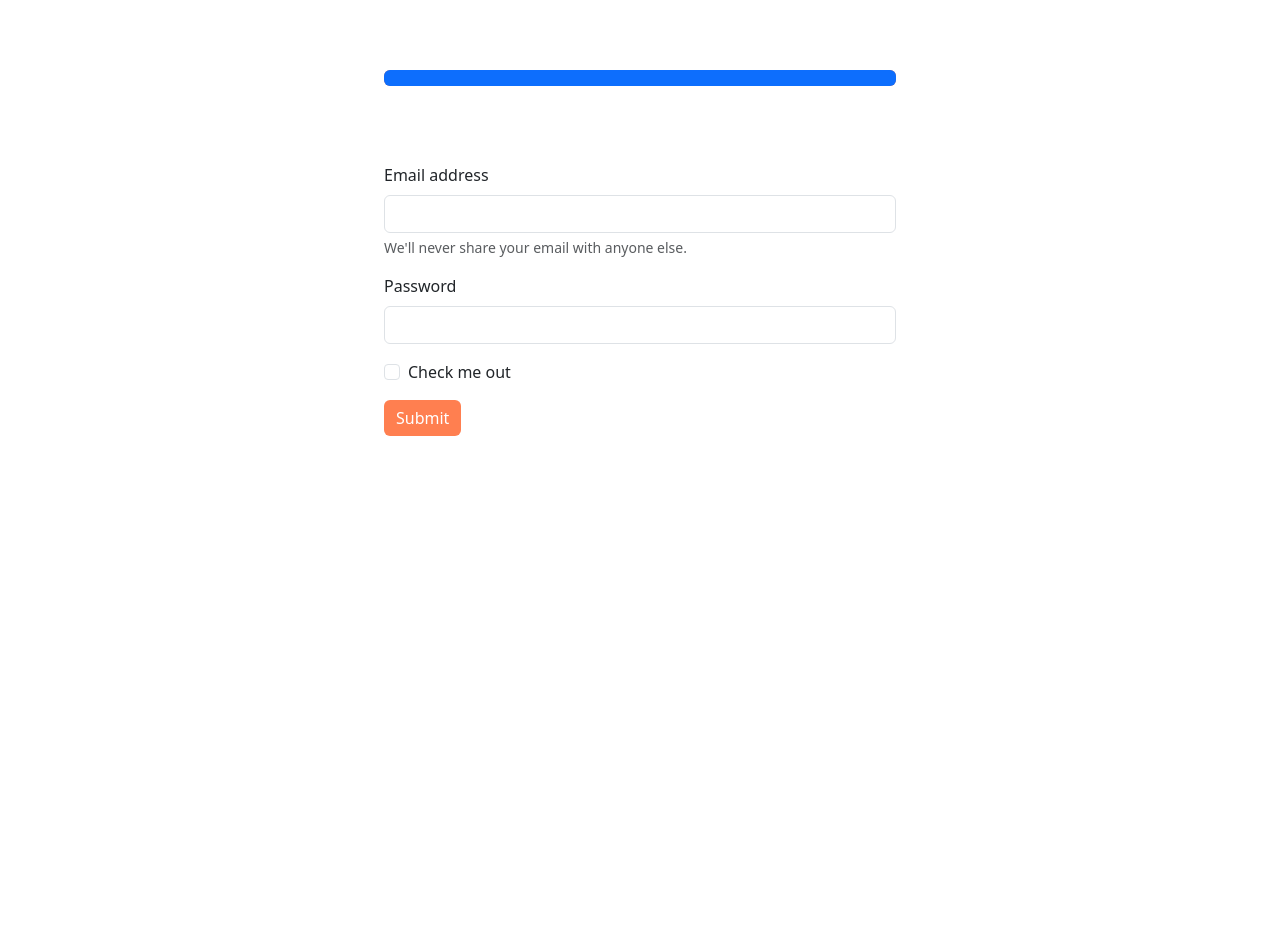
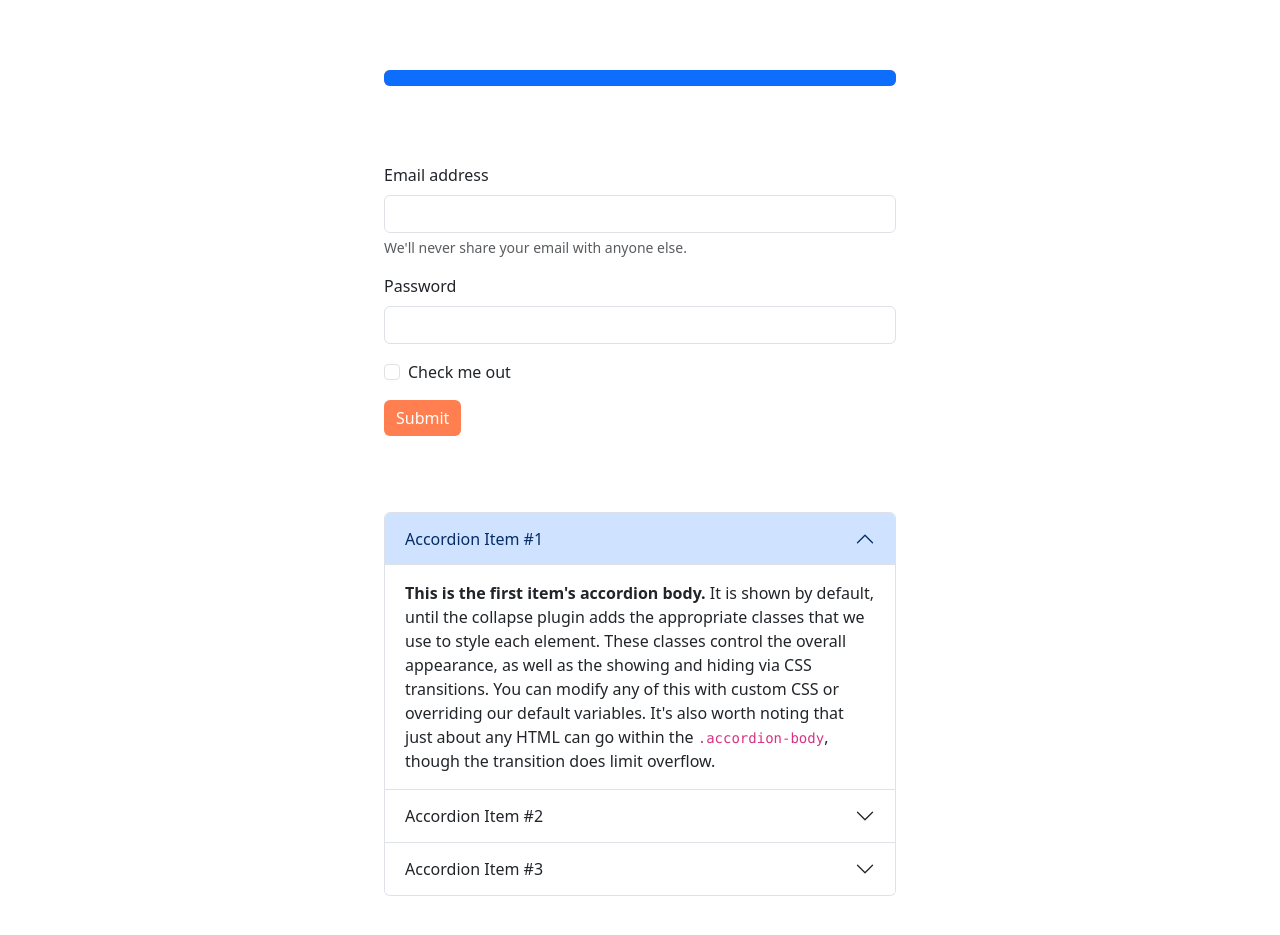
Before and after one commit to gocodeux/learningGit-website, a plain HTML site: page index.html in a window 1280 px wide. Shown: the part 63-998 px from the top of the page. Before the commit the page ends 800 px from the top, so only its background shows below. Drawn offline with nearby package versions, Linux system fonts and the light colour scheme.

Commit message:
accordion add in v3

```diff
--- a/index.html
+++ b/index.html
@@ -67,6 +67,46 @@
       </form>
 
 
+      <!-- faq -->
+      <div class="accordion" id="accordionExample" style="width: 40%;  margin: 4.8rem auto;">
+        <div class="accordion-item">
+          <h2 class="accordion-header">
+            <button class="accordion-button" type="button" data-bs-toggle="collapse" data-bs-target="#collapseOne" aria-expanded="true" aria-controls="collapseOne">
+              Accordion Item #1
+            </button>
+          </h2>
+          <div id="collapseOne" class="accordion-collapse collapse show" data-bs-parent="#accordionExample">
+            <div class="accordion-body">
+              <strong>This is the first item's accordion body.</strong> It is shown by default, until the collapse plugin adds the appropriate classes that we use to style each element. These classes control the overall appearance, as well as the showing and hiding via CSS transitions. You can modify any of this with custom CSS or overriding our default variables. It's also worth noting that just about any HTML can go within the <code>.accordion-body</code>, though the transition does limit overflow.
+            </div>
+          </div>
+        </div>
+        <div class="accordion-item">
+          <h2 class="accordion-header">
+            <button class="accordion-button collapsed" type="button" data-bs-toggle="collapse" data-bs-target="#collapseTwo" aria-expanded="false" aria-controls="collapseTwo">
+              Accordion Item #2
+            </button>
+          </h2>
+          <div id="collapseTwo" class="accordion-collapse collapse" data-bs-parent="#accordionExample">
+            <div class="accordion-body">
+              <strong>This is the second item's accordion body.</strong> It is hidden by default, until the collapse plugin adds the appropriate classes that we use to style each element. These classes control the overall appearance, as well as the showing and hiding via CSS transitions. You can modify any of this with custom CSS or overriding our default variables. It's also worth noting that just about any HTML can go within the <code>.accordion-body</code>, though the transition does limit overflow.
+            </div>
+          </div>
+        </div>
+        <div class="accordion-item">
+          <h2 class="accordion-header">
+            <button class="accordion-button collapsed" type="button" data-bs-toggle="collapse" data-bs-target="#collapseThree" aria-expanded="false" aria-controls="collapseThree">
+              Accordion Item #3
+            </button>
+          </h2>
+          <div id="collapseThree" class="accordion-collapse collapse" data-bs-parent="#accordionExample">
+            <div class="accordion-body">
+              <strong>This is the third item's accordion body.</strong> It is hidden by default, until the collapse plugin adds the appropriate classes that we use to style each element. These classes control the overall appearance, as well as the showing and hiding via CSS transitions. You can modify any of this with custom CSS or overriding our default variables. It's also worth noting that just about any HTML can go within the <code>.accordion-body</code>, though the transition does limit overflow.
+            </div>
+          </div>
+        </div>
+      </div>
+
 
 
 
```
